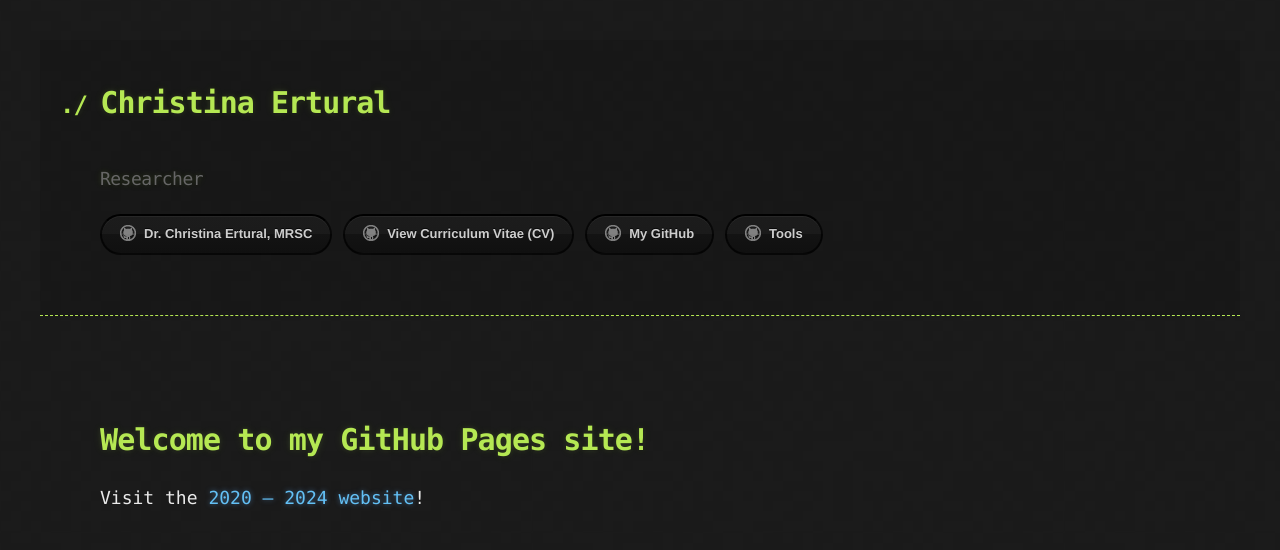
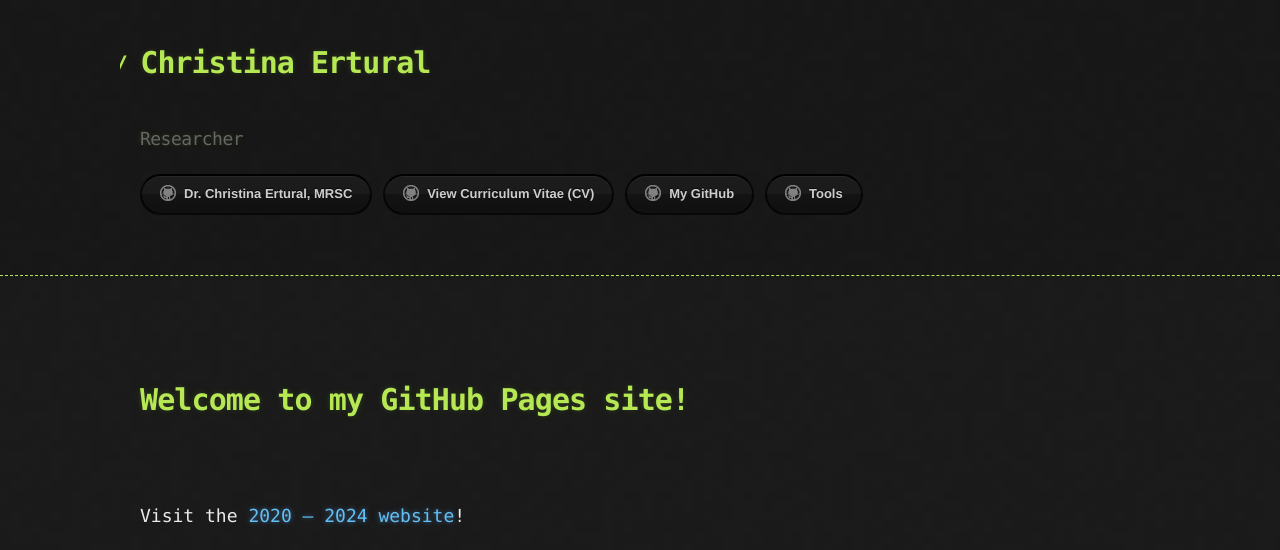
Before and after one commit to QuantumChemist/QuantumChemist.github.io, a Jekyll site: the page built from index.md, in a window 1280 px wide. Shown: the top 550 px of the page. Built offline with Jekyll 4.4.1, drawn with Linux system fonts in a browser that asks for light colours; our own code applies the rules of GitHub Pages for plain Markdown files; grey boxes are pictures that could not be loaded.

Commit message:
edit css

```diff
--- a/index.md
+++ b/index.md
@@ -2,6 +2,8 @@
 
 # Welcome to my GitHub Pages site!
 
-<script src="scripts/index.js"></script>
+<div class="container">
+    <script src="scripts/index.js"></script>
+</div>
 
 Visit the [2020 -- 2024 website](./index_old.md)!
--- a/scripts/custom.css
+++ b/scripts/custom.css
@@ -2,16 +2,17 @@
 body {
     font-size: 18px;
     background-color: #202020;
-    padding: 40px;
+    padding: 0;
+    margin: 0;
     line-height: 1.6;
-    margin: 0;
 }
 
 /* Center the content and limit its width */
 .container {
-    max-width: 1200px; /* Set a max width to limit how wide the content gets */
-    margin: 0 auto;    /* Center the content horizontally */
-    padding: 20px;     /* Add some padding for spacing */
+    max-width: 1000px;  /* Adjust this width if needed */
+    margin: 0 auto;     /* Center the content */
+    padding: 20px;      /* Add some padding */
+    overflow: hidden;   /* Clear any floating elements inside */
 }
 
 /* Headings */
@@ -90,8 +91,9 @@ footer {
 blockquote {
     margin: 20px 0;
     padding: 10px 20px;
-    background-color: #333;
-    border-left: 5px solid #00ff00;
+    /* You can remove background and border if not needed */
+    background-color: transparent; /* Optional: Makes the background transparent */
+    border-left: none; /* Optional: Removes the left border */
 }
 
 /* Contact section */
```
